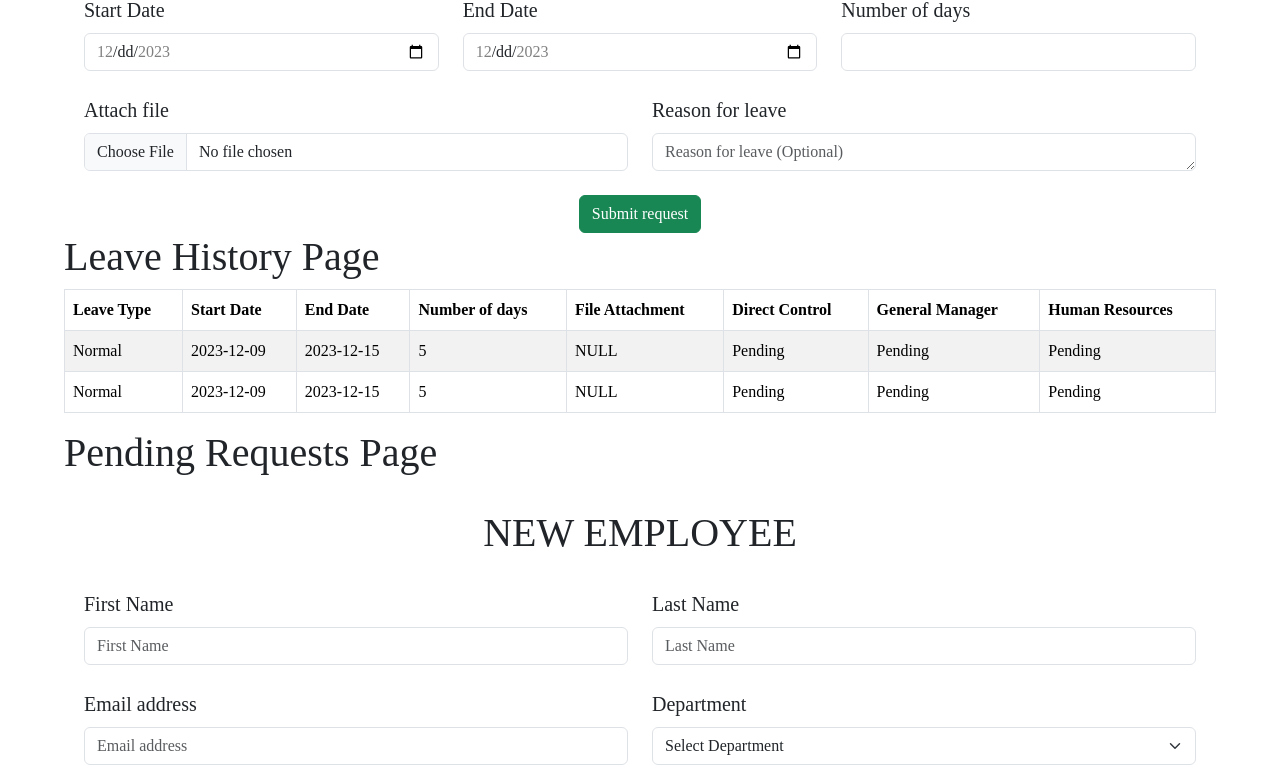
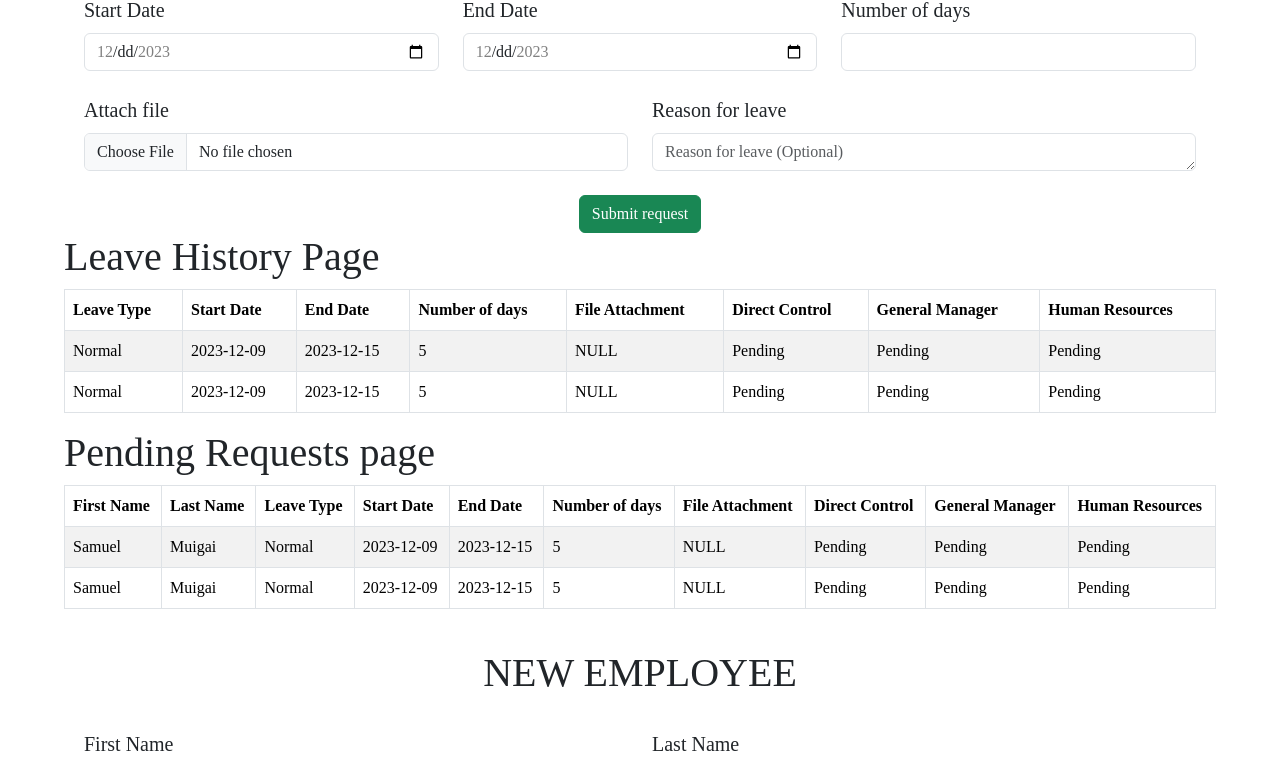
Before and after one commit to NdunguSam01/lms-mobikey, a React (Create React App) app: page /dashboard in a window 1280 px wide. Shown: the part 379-1146 px from the top of the page. Built offline with nearby package versions, Linux system fonts and the light colour scheme.

Commit message:
Pending requests page

```diff
--- a/src/Pages/Dashboard.js
+++ b/src/Pages/Dashboard.js
@@ -7,6 +7,7 @@ import Profile from './Profile';
 import NewEmployee from './New Employee'
 import ViewEmployees from './View Employees';
 import DashboardStyling from '../assets/css/dashboard.module.css'
+import '../assets/css/table.css'
 import { useState } from 'react';
 
 const Dashboard = () =>
--- a/src/Pages/Leave History.js
+++ b/src/Pages/Leave History.js
@@ -1,4 +1,3 @@
-import '../assets/css/table.css'
 const LeaveHistory = () =>
 {
     return (
--- a/src/Pages/Pending Requests.js
+++ b/src/Pages/Pending Requests.js
@@ -1,7 +1,51 @@
 const PendingRequests = () =>
 {
     return (
-        <h1>Pending Requests Page</h1>
+        <>
+            <h1>Pending Requests page</h1>
+            <table className="table table-striped table-bordered">
+                <thead>
+                    <tr>
+                        <th scope="col">First Name</th>
+                        <th scope="col">Last Name</th>
+                        <th scope="col">Leave Type</th>
+                        <th scope="col">Start Date</th>
+                        <th scope="col">End Date</th>
+                        <th scope="col">Number of days</th>
+                        <th scope="col">File Attachment</th>
+                        <th scope="col">Direct Control</th>
+                        <th scope="col">General Manager</th>
+                        <th scope="col">Human Resources</th>
+                    </tr>
+                </thead>
+                <tbody>
+                    <tr>
+                        <td data-label="First Name">Samuel</td>
+                        <td data-label="Last Name">Muigai</td>
+                        <td data-label="Leave Type">Normal</td>
+                        <td data-label="Start Date">2023-12-09</td>
+                        <td data-label="End Date">2023-12-15</td>
+                        <td data-label="Number of days">5</td>
+                        <td data-label="File Attachment">NULL</td>
+                        <td data-label="HOD">Pending</td>
+                        <td data-label="General Manager">Pending</td>
+                        <td data-label="Human Resources">Pending</td>
+                    </tr>
+                    <tr>
+                        <td data-label="First Name">Samuel</td>
+                        <td data-label="Last Name">Muigai</td>
+                        <td data-label="Leave Type">Normal</td>
+                        <td data-label="Start Date">2023-12-09</td>
+                        <td data-label="End Date">2023-12-15</td>
+                        <td data-label="Number of days">5</td>
+                        <td data-label="File Type">NULL</td>
+                        <td data-label="HOD">Pending</td>
+                        <td data-label="General Manager">Pending</td>
+                        <td data-label="Human Resources">Pending</td>
+                    </tr>
+                </tbody>
+            </table>
+        </>
      );
 }
 
```
